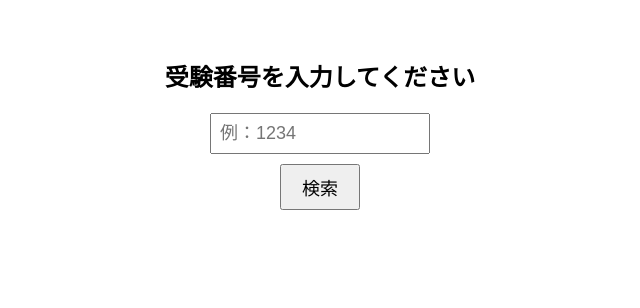
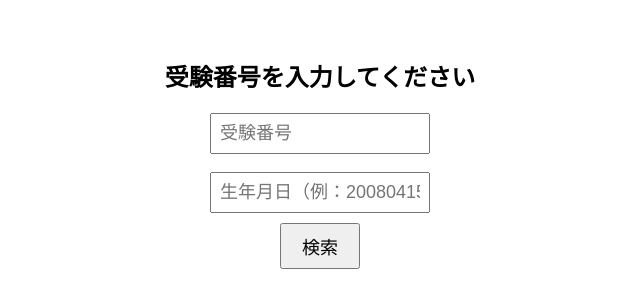
Before and after one commit to shunkun89/class-search-2026, a Flask app: page / in a window 1280 px wide. Shown: the top 308 px of the page, without its empty margins (320-960 px from the left). Run offline with Flask 3, Linux system fonts and the light colour scheme; parts of the project's set-up code (start-up, migrations or seed data) failed here and were passed over.

Commit message:
Update index.html

```diff
--- a/templates/index.html
+++ b/templates/index.html
@@ -36,7 +36,9 @@
 <h2>受験番号を入力してください</h2>
 
 <form method="POST">
-    <input type="text" name="exam_number" placeholder="例：1234" required>
+    <input type="text" name="exam_number" placeholder="受験番号" required>
+    <br><br>
+    <input type="text" name="birth_date" placeholder="生年月日（例：20080415）" required>
     <br>
     <button type="submit">検索</button>
 </form>
```
